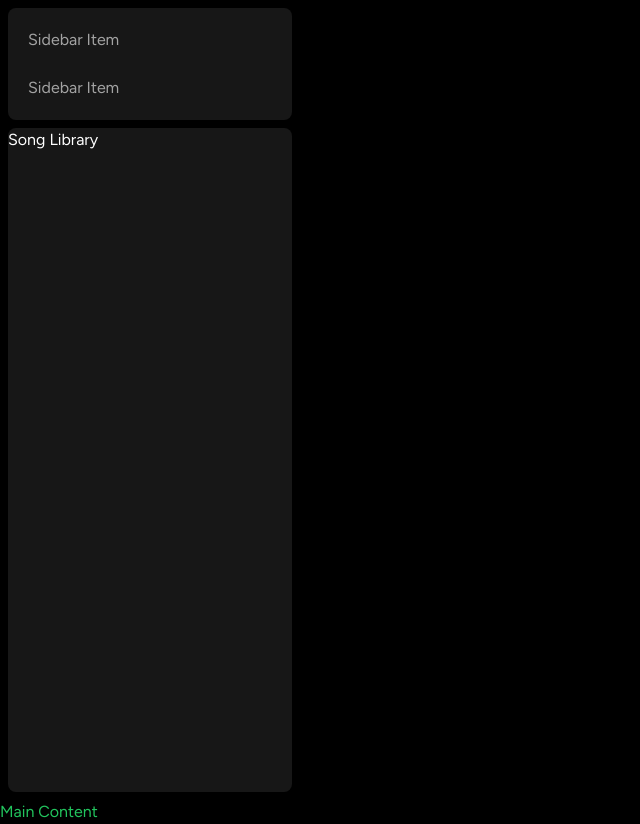
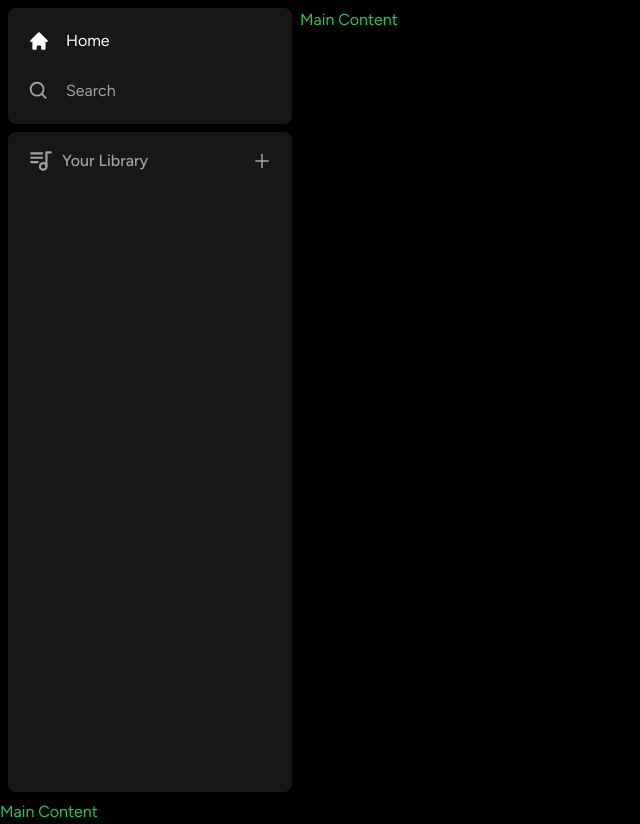
Before and after one commit to Rui-Iwasaki/spotify-clone, a Next.js app in the folder spotify-clone/: page / in a window 1280 px wide. Shown: the whole page, without its empty margins (0-640 px from the left). Built offline with nearby package versions, Linux system fonts and the light colour scheme.

Commit message:
add some sidebar icons

```diff
--- a/spotify-clone/app/(site)/page.tsx
+++ b/spotify-clone/app/(site)/page.tsx
@@ -1,7 +1,7 @@
 export default function Home() {
   return (
    <div className="text-green-500">
-    Main Content
+     Main Content
   </div>
   )
 }
--- /dev/null
+++ b/spotify-clone/components/Library.tsx
@@ -0,0 +1,56 @@
+"use client";
+
+import { TbPlaylist } from "react-icons/tb";
+import {AiOutlinePlus} from "react-icons/ai"
+const Library = () => {
+    const onClick = () => {
+        // Handle upload later
+    };
+
+    return (
+        <div className="flex flex-col">
+           <div
+            className="
+                flex
+                items-center
+                justify-between
+                px-5
+                pt-4
+            "
+
+           >
+            <div
+            className="
+                inline-flex
+                items-center
+                gap-x-2
+            "
+            >
+                <TbPlaylist className="text-neutral-400"size = {26} />
+                <p
+                    className="
+                        text-neutral-400
+                        font-medium
+                        text-md
+                    "
+                >
+                    Your Library
+                </p>
+            </div>
+            <AiOutlinePlus
+                onClick={onClick}
+                size={20}
+                className="
+                    text-neutral-400
+                    cursor-pointer
+                    hover:text-white
+                    transition
+                "
+
+            />
+           </div>
+        </div>
+     );
+}
+
+export default Library;
--- a/spotify-clone/components/Sidebar.tsx
+++ b/spotify-clone/components/Sidebar.tsx
@@ -7,6 +7,7 @@
 
 import Box from "./Box";
 import SidebarItem from "./SidebarItem";
+import Library from "./Library";
 
 interface SidebarProps{
     children: React.ReactNode
@@ -65,10 +66,12 @@
             </div>
         </Box>
         <Box className="overflow-y-auto h-full">
-            Song Library
+            <Library/>
         </Box>
-
     </div>
+    <main className="h-full flex-1 overflow-y-auto py-2">
+       {children}
+    </main>
    </div>
     );
 }
--- a/spotify-clone/components/SidebarItem.tsx
+++ b/spotify-clone/components/SidebarItem.tsx
@@ -10,7 +10,7 @@
 }
 
 const  SidebarItem: React.FC<SidebarItemProps> = ({
-    icon,
+    icon: Icon,
     label,
     active,
     href
@@ -32,9 +32,13 @@
                 transition
                 text-neutral-400
                 py-1
-            `)}
+            `,
+            active && "text-white"
+
+            )}
         >
-            Sidebar Item
+           <Icon size={26} />
+           <p className="truncate w-full">{label}</p>
         </Link>
         );
     }
```
